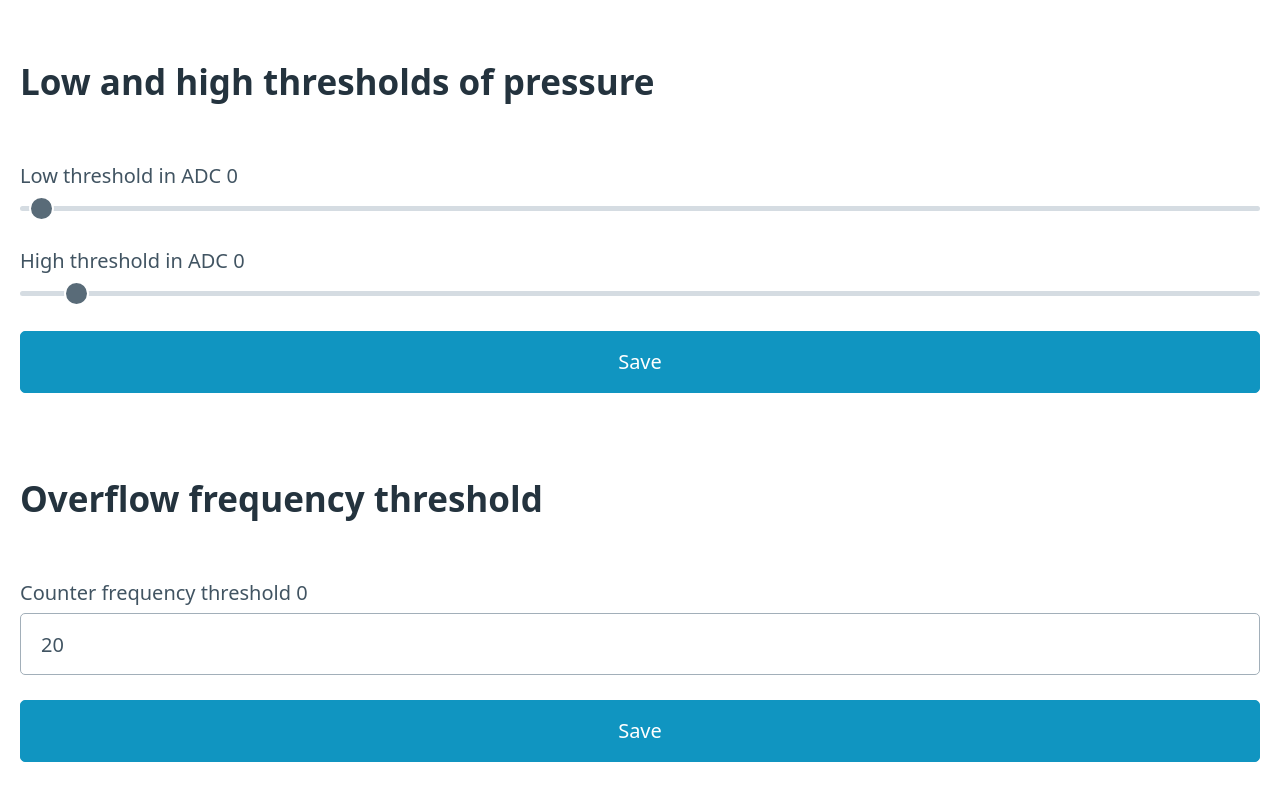
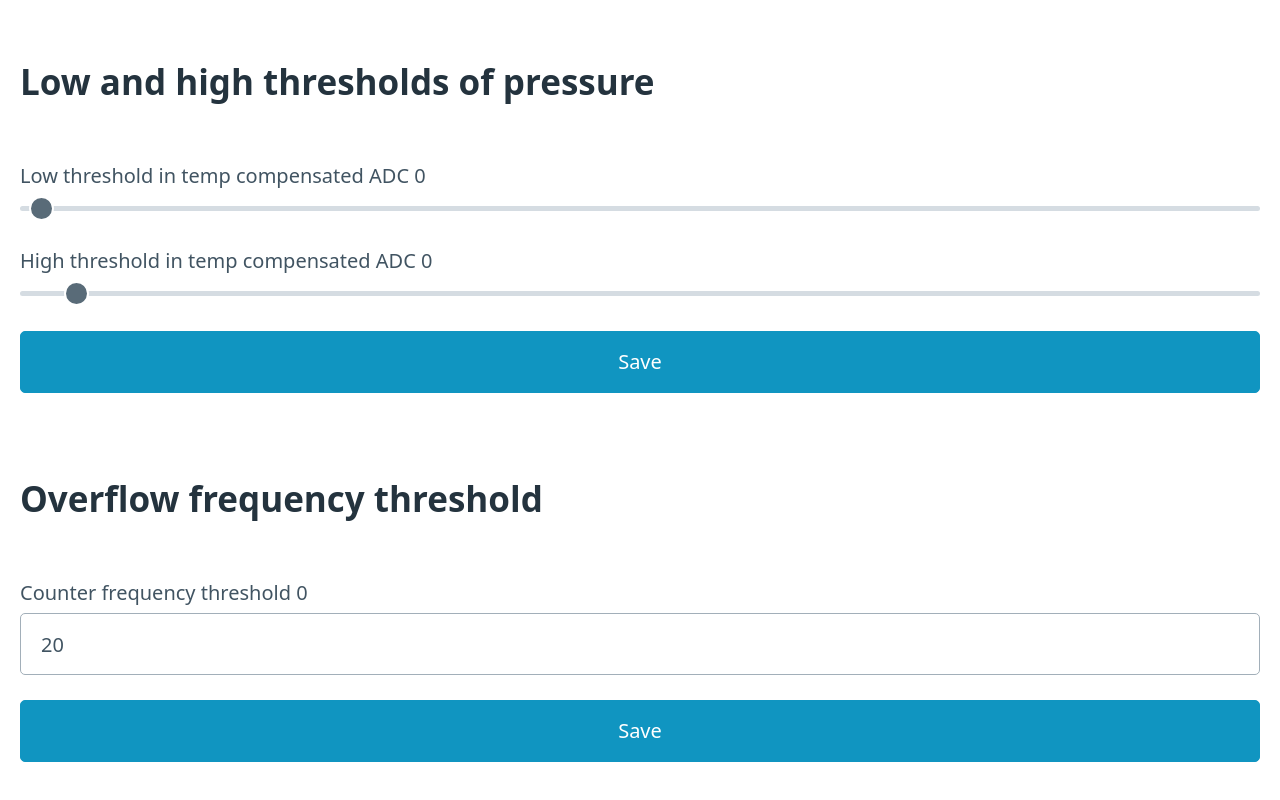
Before and after one commit to Mircho/tanksensor, a plain HTML site: page fs/index.html in a window 1280 px wide. Shown: the part 1564-2364 px from the top of the page. Drawn offline with Linux system fonts and the light colour scheme; no server answers.

Commit message:
change text label to reflect compensated adc

```diff
--- a/fs/index.html
+++ b/fs/index.html
@@ -115,11 +115,11 @@
       <form id="config-pressure-form" method="post" action="/rpc/pressure.setlimits">
         <h2>Low and high thresholds of pressure</h2>
         <label for="tank.adc_pressure.low_threshold"
-        >Low threshold in ADC <span>0</span>
+        >Low threshold in temp compensated ADC <span>0</span>
         <input type="range" min="0" max="4096" value="30" id="tank.adc_pressure.low_threshold" name="low_thr" />
         </label>
         <label for="tank.adc_pressure.high_threshold"
-        >High threshold in ADC <span>0</span>
+        >High threshold in temp compensated ADC <span>0</span>
         <input type="range" min="0" max="4096" value="150" id="tank.adc_pressure.high_threshold" name="high_thr" />
         </label>
         <button type="submit" value="Save">Save</button>
```
